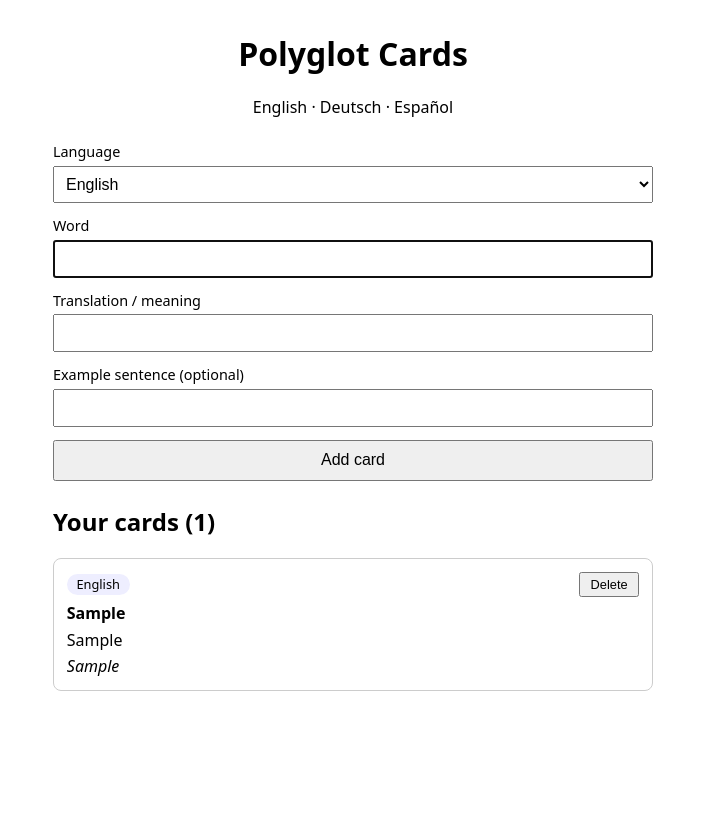
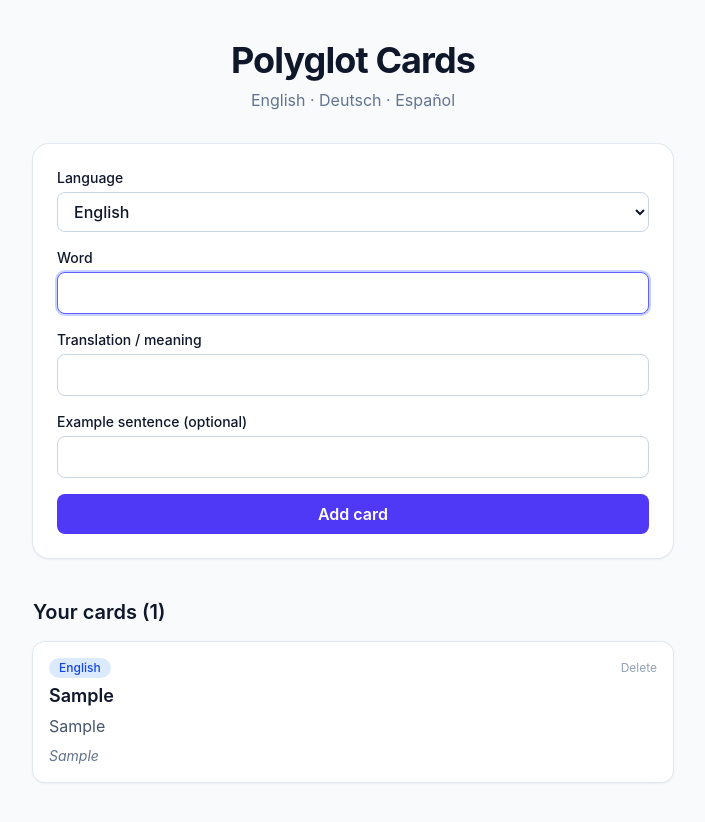
Before and after one commit to AhmedSalah5/polyglot-cards, a website with bundled scripts: page index.html in a window 1280 px wide. Both pictures are taken after typing "Sample", "Sample", "Sample" into the empty fields and a click on the button "Add card". Shown: the whole page, without its empty margins (287-992 px from the left). Before the commit the page ends 800 px from the top, so only its background shows below. Built offline with nearby package versions, Linux system fonts and the light colour scheme.

Commit message:
Restyle with Tailwind CSS and dark mode

```diff
--- a/css/style.css
+++ /dev/null
@@ -1,64 +0,0 @@
-body {
-  font-family: system-ui, sans-serif;
-  max-width: 600px;
-  margin: 2rem auto;
-  padding: 0 1rem;
-}
-
-header { text-align: center; }
-
-button {
-  padding: 0.6rem 1.2rem;
-  font-size: 1rem;
-  cursor: pointer;
-}
-
-form {
-  display: grid;
-  gap: 0.8rem;
-  margin: 1.5rem 0;
-}
-
-label {
-  display: grid;
-  gap: 0.3rem;
-  font-size: 0.9rem;
-}
-
-input, select {
-  padding: 0.5rem;
-  font-size: 1rem;
-}
-
-ul {
-  list-style: none;
-  padding: 0;
-  display: grid;
-  gap: 0.8rem;
-}
-
-.card {
-  border: 1px solid #ccc;
-  border-radius: 8px;
-  padding: 0.8rem;
-  display: grid;
-  gap: 0.3rem;
-}
-
-.card-top {
-  display: flex;
-  justify-content: space-between;
-  align-items: center;
-}
-
-.badge {
-  background: #eef;
-  border-radius: 999px;
-  padding: 0.1rem 0.6rem;
-  font-size: 0.8rem;
-}
-
-.delete {
-  font-size: 0.8rem;
-  padding: 0.2rem 0.6rem;
-}
--- a/index.html
+++ b/index.html
@@ -4,47 +4,53 @@
   <meta charset="UTF-8">
   <meta name="viewport" content="width=device-width, initial-scale=1">
   <title>Polyglot Cards</title>
-  <link rel="stylesheet" href="css/style.css">
+  <link rel="stylesheet" href="css/output.css">
 </head>
-<body>
-  <header>
-    <h1>Polyglot Cards</h1>
-    <p>English · Deutsch · Español</p>
+<body class="min-h-screen bg-slate-50 text-slate-900 dark:bg-slate-900 dark:text-slate-100">
+  <div class="mx-auto max-w-2xl px-4 py-10">
+
+    <header class="mb-8 text-center">
+      <h1 class="text-4xl font-bold tracking-tight">Polyglot Cards</h1>
+      <p class="mt-2 text-slate-500 dark:text-slate-400">English · Deutsch · Español</p>
     </header>
 
     <main>
-    <form id="card-form">
-      <label>
+      <form id="card-form"
+            class="grid gap-4 rounded-2xl bg-white p-6 shadow-sm ring-1 ring-slate-200 dark:bg-slate-800 dark:ring-slate-700">
+        <label class="grid gap-1 text-sm font-medium">
           Language
-        <select id="lang" required>
+          <select id="lang" class="field" required>
             <option value="en">English</option>
             <option value="de">Deutsch</option>
             <option value="es">Español</option>
           </select>
         </label>
 
-      <label>
+        <label class="grid gap-1 text-sm font-medium">
           Word
-        <input id="word" type="text" required>
+          <input id="word" type="text" class="field" required>
         </label>
 
-      <label>
+        <label class="grid gap-1 text-sm font-medium">
           Translation / meaning
-        <input id="translation" type="text" required>
+          <input id="translation" type="text" class="field" required>
         </label>
 
-      <label>
+        <label class="grid gap-1 text-sm font-medium">
           Example sentence (optional)
-        <input id="sentence" type="text">
+          <input id="sentence" type="text" class="field">
         </label>
 
-      <button type="submit">Add card</button>
+        <button type="submit" class="btn-primary">Add card</button>
       </form>
 
-    <h2>Your cards (<span id="count">0</span>)</h2>
-    <ul id="card-list"></ul>
+      <h2 class="mt-10 mb-4 text-xl font-semibold">
+        Your cards (<span id="count">0</span>)
+      </h2>
+      <ul id="card-list" class="grid gap-3"></ul>
     </main>
 
+  </div>
   <script type="module" src="js/app.js"></script>
 </body>
 </html>
--- a/js/ui.js
+++ b/js/ui.js
@@ -1,37 +1,54 @@
-const LANG_NAMES = { en: "English", de: "Deutsch", es: "Español" };
+const LANGUAGES = {
+  en: { name: "English", badge: "bg-blue-100 text-blue-700 dark:bg-blue-900 dark:text-blue-200" },
+  de: { name: "Deutsch", badge: "bg-amber-100 text-amber-800 dark:bg-amber-900 dark:text-amber-200" },
+  es: { name: "Español", badge: "bg-rose-100 text-rose-700 dark:bg-rose-900 dark:text-rose-200" },
+};
 
 export function renderCards(cards, listEl, countEl, onDelete) {
   listEl.innerHTML = "";
   countEl.textContent = cards.length;
 
+  if (cards.length === 0) {
+    const empty = document.createElement("li");
+    empty.className = "rounded-xl border border-dashed border-slate-300 p-6 text-center text-slate-500 dark:border-slate-600 dark:text-slate-400";
+    empty.textContent = "No cards yet. Add your first word above.";
+    listEl.append(empty);
+    return;
+  }
+
   for (const card of cards) {
+    const lang = LANGUAGES[card.lang];
+
     const li = document.createElement("li");
-    li.className = "card";
+    li.className = "grid gap-1 rounded-xl bg-white p-4 shadow-sm ring-1 ring-slate-200 dark:bg-slate-800 dark:ring-slate-700";
 
     const top = document.createElement("div");
-    top.className = "card-top";
+    top.className = "flex items-center justify-between";
 
     const badge = document.createElement("span");
-    badge.className = "badge";
-    badge.textContent = LANG_NAMES[card.lang];
+    badge.className = `rounded-full px-2.5 py-0.5 text-xs font-medium ${lang.badge}`;
+    badge.textContent = lang.name;
 
     const del = document.createElement("button");
-    del.className = "delete";
+    del.className = "cursor-pointer text-xs text-slate-400 transition hover:text-red-500";
     del.textContent = "Delete";
     del.addEventListener("click", () => onDelete(card.id));
 
     top.append(badge, del);
 
-    const word = document.createElement("strong");
+    const word = document.createElement("div");
+    word.className = "text-lg font-semibold";
     word.textContent = card.word;
 
     const translation = document.createElement("div");
+    translation.className = "text-slate-600 dark:text-slate-300";
     translation.textContent = card.translation;
 
     li.append(top, word, translation);
 
     if (card.sentence) {
-      const sentence = document.createElement("em");
+      const sentence = document.createElement("div");
+      sentence.className = "mt-1 text-sm italic text-slate-500 dark:text-slate-400";
       sentence.textContent = card.sentence;
       li.append(sentence);
     }
--- /dev/null
+++ b/src/input.css
@@ -0,0 +1,14 @@
+@import "tailwindcss";
+
+@layer components {
+  .field {
+    @apply w-full rounded-lg border border-slate-300 bg-white px-3 py-2 text-base
+           focus:border-indigo-500 focus:outline-none focus:ring-2 focus:ring-indigo-200
+           dark:border-slate-600 dark:bg-slate-900 dark:focus:ring-indigo-900;
+  }
+
+  .btn-primary {
+    @apply cursor-pointer rounded-lg bg-indigo-600 px-4 py-2 font-semibold text-white
+           transition hover:bg-indigo-500 active:scale-95;
+  }
+}
```
Also changed, not shown: package.json (added, +17 -0 lines), css/output.css (added), 2 other files. Lines whose indentation alone changed are shown as unchanged.
